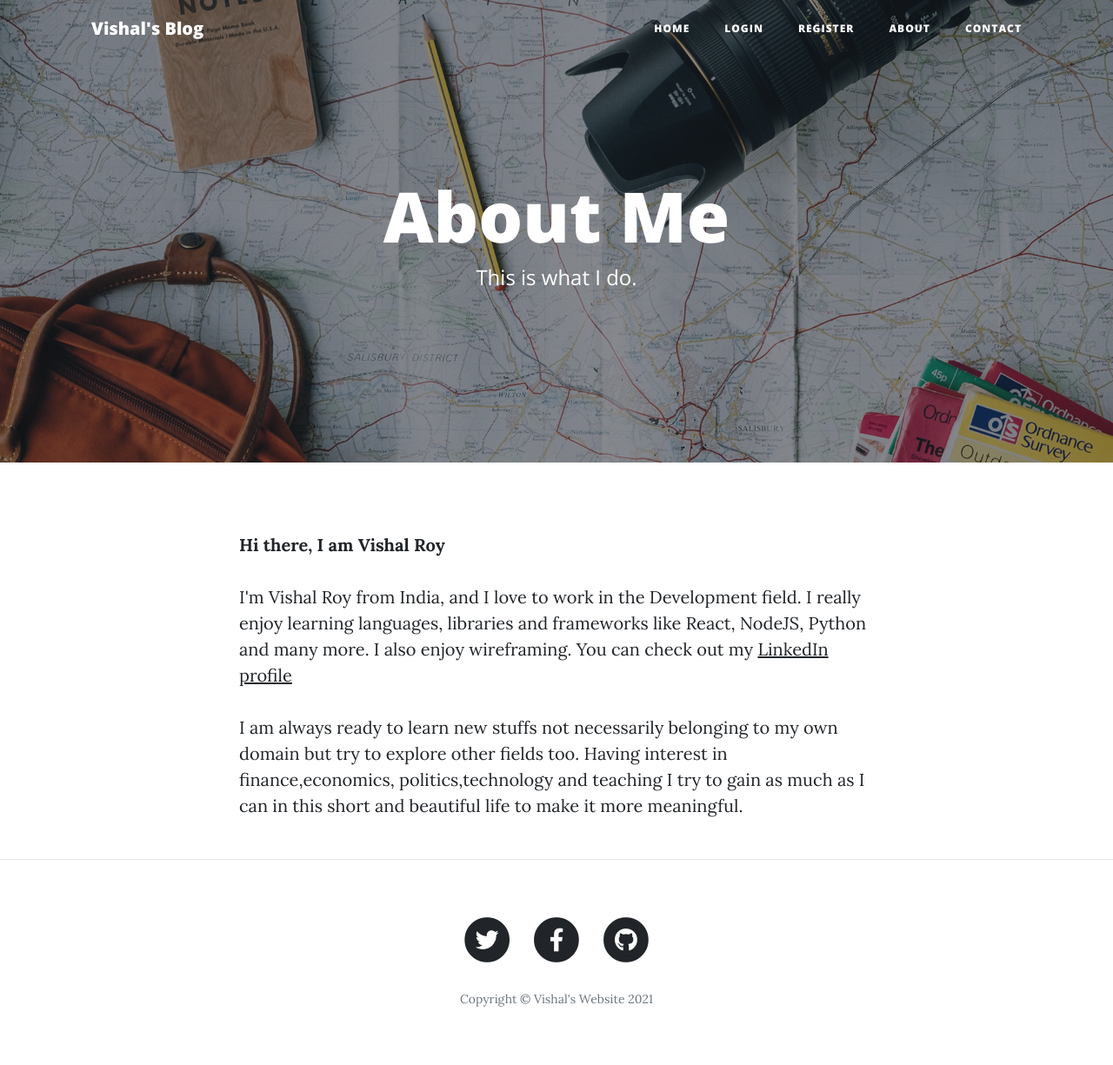
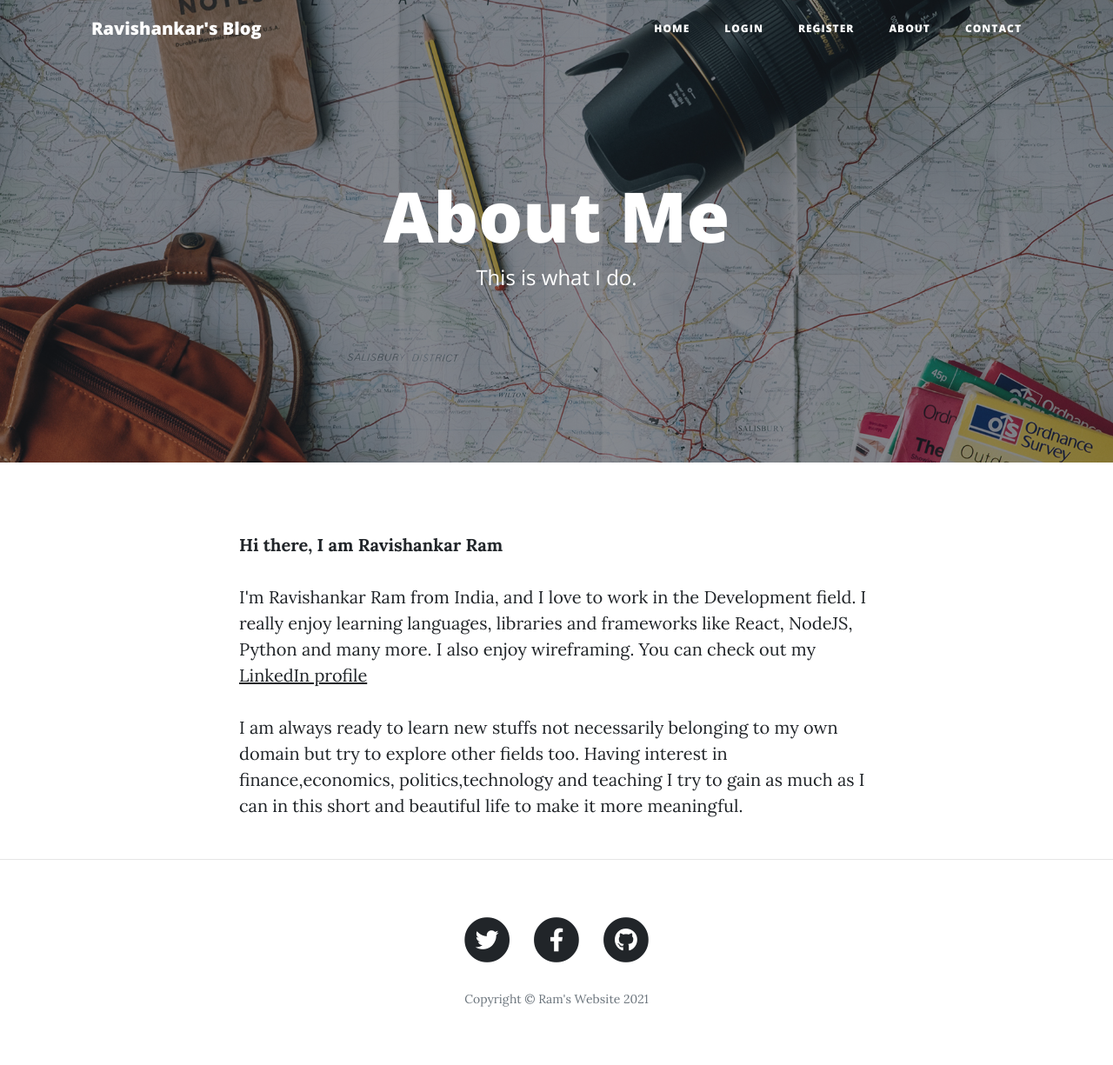
Before and after one commit to vishalroy1234/blog-website, a Flask app: page /about in a window 1280 px wide. Shown: the whole page at 87% size. Run offline with Flask 2, Linux system fonts and the light colour scheme; some libraries are stand-ins or nearby versions.

Commit message:
Ravishankar

```diff
--- a/main.py
+++ b/main.py
@@ -14,7 +14,8 @@ import os
 year = datetime.now().strftime("%Y")
 
 app = Flask(__name__)
-app.config['SECRET_KEY'] = os.environ.get('SECRET_KEY', '8BYkEfBA6O6donzWlSihBXox7C0sKR6b')
+app.config['SECRET_KEY'] = os.environ.get(
+    'SECRET_KEY', '8BYkEfBA6O6donzWlSihBXox7C0sKR6b')
 ckeditor = CKEditor(app)
 Bootstrap(app)
 login_manager = LoginManager()
@@ -31,13 +32,14 @@ gravatar = Gravatar(app,
                     use_ssl=False,
                     base_url=None)
 
-##CONNECT TO DB
-app.config['SQLALCHEMY_DATABASE_URI'] = os.environ.get('DATABASE_URL', 'sqlite:///blog.db')
+# CONNECT TO DB
+app.config['SQLALCHEMY_DATABASE_URI'] = os.environ.get(
+    'DATABASE_URL', 'sqlite:///blog.db')
 app.config['SQLALCHEMY_TRACK_MODIFICATIONS'] = False
 db = SQLAlchemy(app)
 
 
-##CONFIGURE TABLES
+# CONFIGURE TABLES
 
 
 class User(UserMixin, db.Model):
@@ -66,7 +68,8 @@ class BlogPost(db.Model):
 class Comment(db.Model):
     __tablename__ = 'comments'
     user_id = db.Column(db.Integer, db.ForeignKey('users.id'), nullable=False)
-    blogpost_id = db.Column(db.Integer, db.ForeignKey('blog_posts.id'), nullable=False)
+    blogpost_id = db.Column(db.Integer, db.ForeignKey(
+        'blog_posts.id'), nullable=False)
     id = db.Column(db.Integer, primary_key=True)
     comment = db.Column(db.Text, nullable=False)
 
@@ -78,11 +81,11 @@ db.create_all()
 def load_user(user_id):
     return User.query.get(int(user_id))
 
+
 @app.route('/')
 def get_all_posts():
     posts = BlogPost.query.all()
     return render_template("index.html", all_posts=posts, year=year)
-
 
 
 @app.route('/register', methods=['GET', 'POST'])
@@ -90,12 +93,14 @@ def register():
     register_form = RegisterForm()
     if register_form.validate_on_submit():
         if User.query.filter_by(email=register_form.email.data).first():
-            flash('This email already exists in our database.Please login to access your account')
+            flash(
+                'This email already exists in our database.Please login to access your account')
             return redirect('login')
         new_user = User(
             name=register_form.name.data,
             email=register_form.email.data,
-            password=generate_password_hash(register_form.password.data, method="pbkdf2:sha256", salt_length=8)
+            password=generate_password_hash(
+                register_form.password.data, method="pbkdf2:sha256", salt_length=8)
         )
         db.session.add(new_user)
         db.session.commit()
@@ -110,11 +115,13 @@ def login():
     if login_form.validate_on_submit():
         user = User.query.filter_by(email=login_form.email.data).first()
         if not user:
-            flash('We did not find this email in our database. Please register to create your private account')
+            flash(
+                'We did not find this email in our database. Please register to create your private account')
             return redirect(url_for('register'))
         if user:
             if not check_password_hash(user.password, login_form.password.data):
-                flash('You have entered an incorrect password.Please login with your correct credentials')
+                flash(
+                    'You have entered an incorrect password.Please login with your correct credentials')
                 return redirect(url_for('login'))
             else:
                 login_user(user)
@@ -165,14 +172,14 @@ def contact():
     return render_template("contact.html", year=year)
 
 
-#Create admin-only decorator
+# Create admin-only decorator
 def admin_only(f):
     @wraps(f)
     def decorated_function(*args, **kwargs):
-        #If id is not 1 then return abort with 403 error
+        # If id is not 1 then return abort with 403 error
         if current_user.id != 1:
             return abort(403)
-        #Otherwise continue with the route function
+        # Otherwise continue with the route function
         return f(*args, **kwargs)
     return decorated_function
 
--- a/templates/about.html
+++ b/templates/about.html
@@ -19,8 +19,8 @@
   <div class="container">
     <div class="row">
       <div class="col-lg-8 col-md-10 mx-auto">
-        <p><strong>Hi there, I am Vishal Roy</strong></p>
-        <p>I'm Vishal Roy from India, and I love to work in the Development field. I really enjoy learning languages, libraries and frameworks like React, NodeJS, Python and many more. I also enjoy wireframing. You can check out my <a href="https://www.linkedin.com/in/vishal-roy-67770a17a/">LinkedIn profile</a></p>
+        <p><strong>Hi there, I am Ravishankar Ram</strong></p>
+        <p>I'm Ravishankar Ram from India, and I love to work in the Development field. I really enjoy learning languages, libraries and frameworks like React, NodeJS, Python and many more. I also enjoy wireframing. You can check out my <a href="https://www.linkedin.com/in/Ravishankar-Ram-67770a17a/">LinkedIn profile</a></p>
         <p>I am always ready to learn new stuffs not necessarily belonging to my own domain but try to explore other fields too.
           Having interest in finance,economics,
           politics,technology and teaching I try to gain as much as I can in this short and beautiful life to make it more meaningful. </p>
--- a/templates/footer.html
+++ b/templates/footer.html
@@ -7,7 +7,7 @@
         <div class="col-lg-8 col-md-10 mx-auto">
           <ul class="list-inline text-center">
             <li class="list-inline-item">
-              <a href="https://twitter.com/vishalroyfiitj1", target="_blank">
+              <a href="https://twitter.com/Ramroyfiitj1", target="_blank">
                 <span class="fa-stack fa-lg">
                   <i class="fas fa-circle fa-stack-2x"></i>
                   <i class="fab fa-twitter fa-stack-1x fa-inverse"></i>
@@ -23,7 +23,7 @@
               </a>
             </li>
             <li class="list-inline-item">
-              <a href="https://github.com/vishalroy1234", target="_blank">
+              <a href="https://github.com/Ramroy1234", target="_blank">
                 <span class="fa-stack fa-lg">
                   <i class="fas fa-circle fa-stack-2x"></i>
                   <i class="fab fa-github fa-stack-1x fa-inverse"></i>
@@ -31,7 +31,7 @@
               </a>
             </li>
           </ul>
-          <p class="copyright text-muted">Copyright &copy; Vishal's Website {{ year }}</p>
+          <p class="copyright text-muted">Copyright &copy; Ram's Website {{ year }}</p>
         </div>
       </div>
     </div>
--- a/templates/header.html
+++ b/templates/header.html
@@ -8,7 +8,7 @@
   <meta name="description" content="">
   <meta name="author" content="">
 
-  <title>Vishal's Blog</title>
+  <title>Ravishankar's Blog</title>
 
   <!-- Bootstrap core CSS -->
   <link href="{{ url_for('static', filename='vendor/bootstrap/css/bootstrap.min.css') }}" rel="stylesheet">
@@ -28,7 +28,7 @@
   <!-- Navigation -->
   <nav class="navbar navbar-expand-lg navbar-light fixed-top" id="mainNav">
     <div class="container">
-      <a class="navbar-brand" href="{{url_for('get_all_posts')}}">Vishal's Blog</a>
+      <a class="navbar-brand" href="{{url_for('get_all_posts')}}">Ravishankar's Blog</a>
       <button class="navbar-toggler navbar-toggler-right" type="button" data-toggle="collapse" data-target="#navbarResponsive" aria-controls="navbarResponsive" aria-expanded="false" aria-label="Toggle navigation">
         Menu
         <i class="fas fa-bars"></i>
--- a/templates/index.html
+++ b/templates/index.html
@@ -7,7 +7,7 @@
       <div class="row">
         <div class="col-lg-8 col-md-10 mx-auto">
           <div class="site-heading">
-            <h1>Vishal's Blog</h1>
+            <h1>Ravishankar's Blog</h1>
             <span class="subheading">A collection of random musings.</span>
           </div>
         </div>
```
